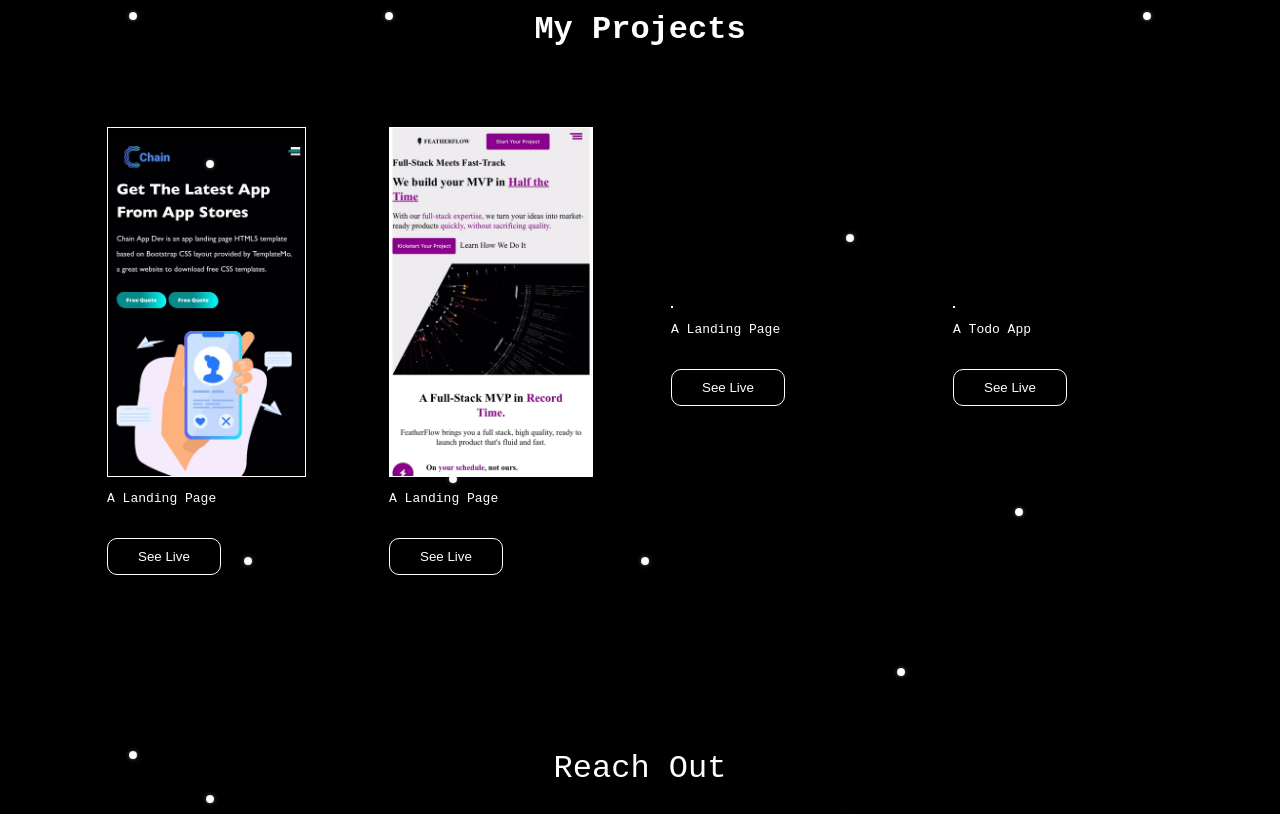
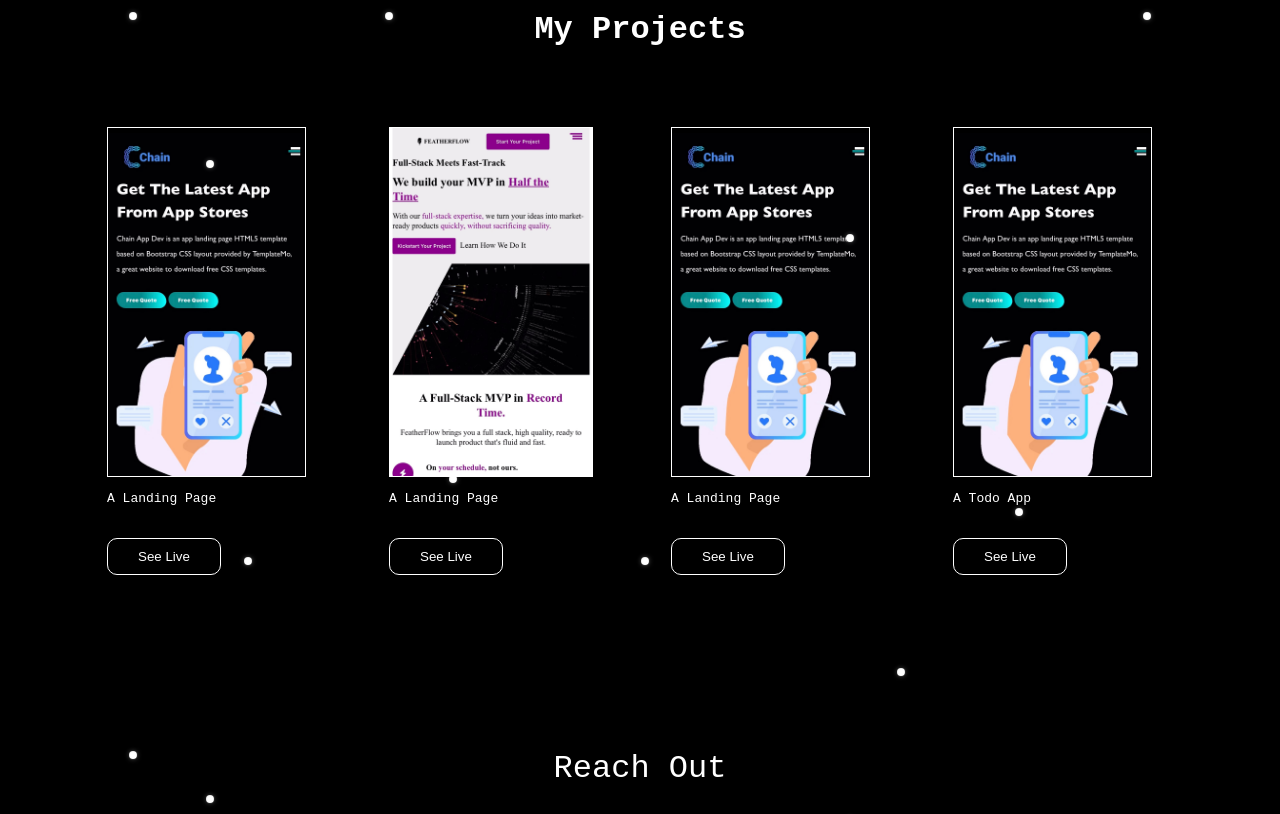
Before and after one commit to O-Kenny37/my-portfolio-website, a plain HTML site: page index.html in a window 1280 px wide. Shown: the part 1900-2714 px from the top of the page. Drawn offline with Linux system fonts and the light colour scheme; the site is published under a folder, as on GitHub Pages, so addresses that start at the root find nothing.

Commit message:
adjusted the img format

```diff
--- a/index.html
+++ b/index.html
@@ -266,7 +266,7 @@
 
     <div class="project-three-wrapper project">
       <div class="project-three">
-        <img src="/img/IMG_E8989.JPG" alt="">
+        <img src="img/IMG_E8989.JPG" alt="">
       </div>
       <p>A Landing Page</p>
       <div class="live-button">
@@ -278,7 +278,7 @@
 
     <div class="project-three-wrapper project">
       <div class="project-three">
-        <img src="/img/IMG_E8989.JPG" alt="">
+        <img src="img/IMG_E8989.JPG" alt="">
       </div>
       <p>A Todo App</p>
       <div class="live-button">
```
